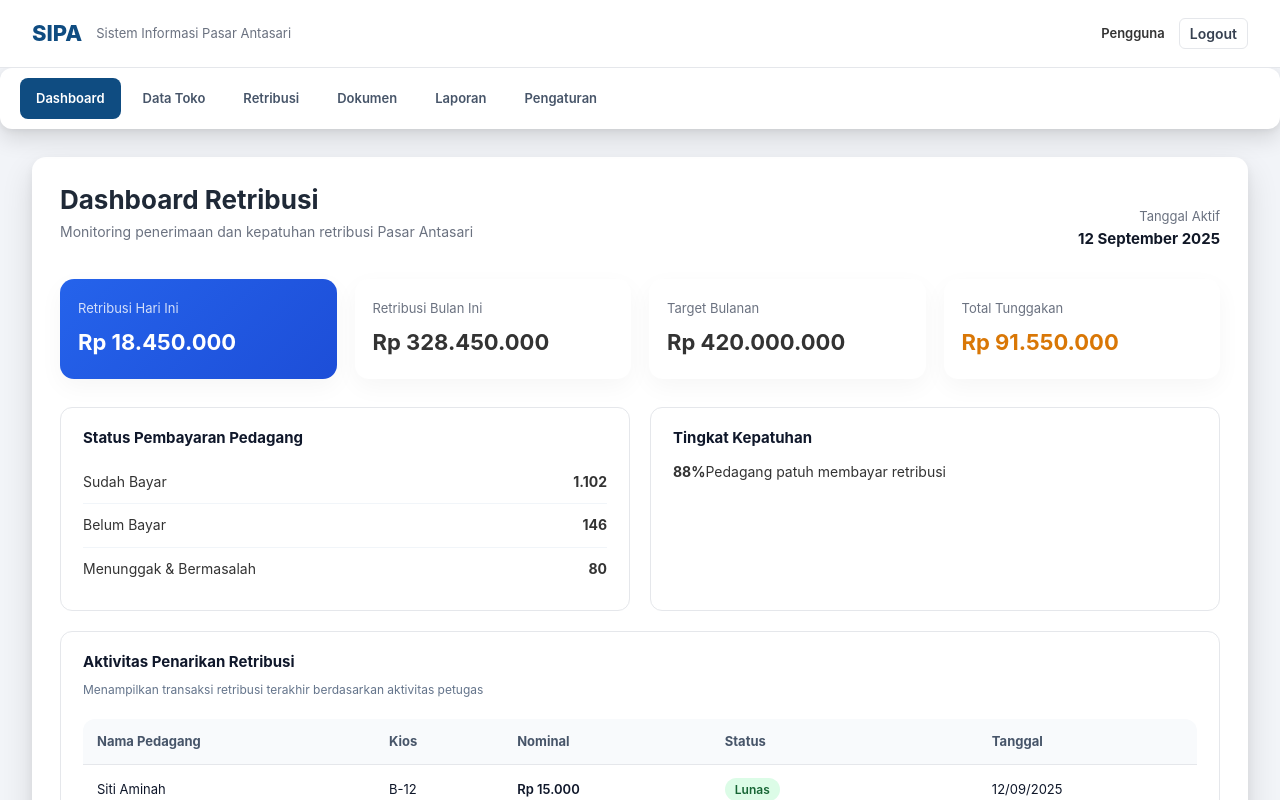
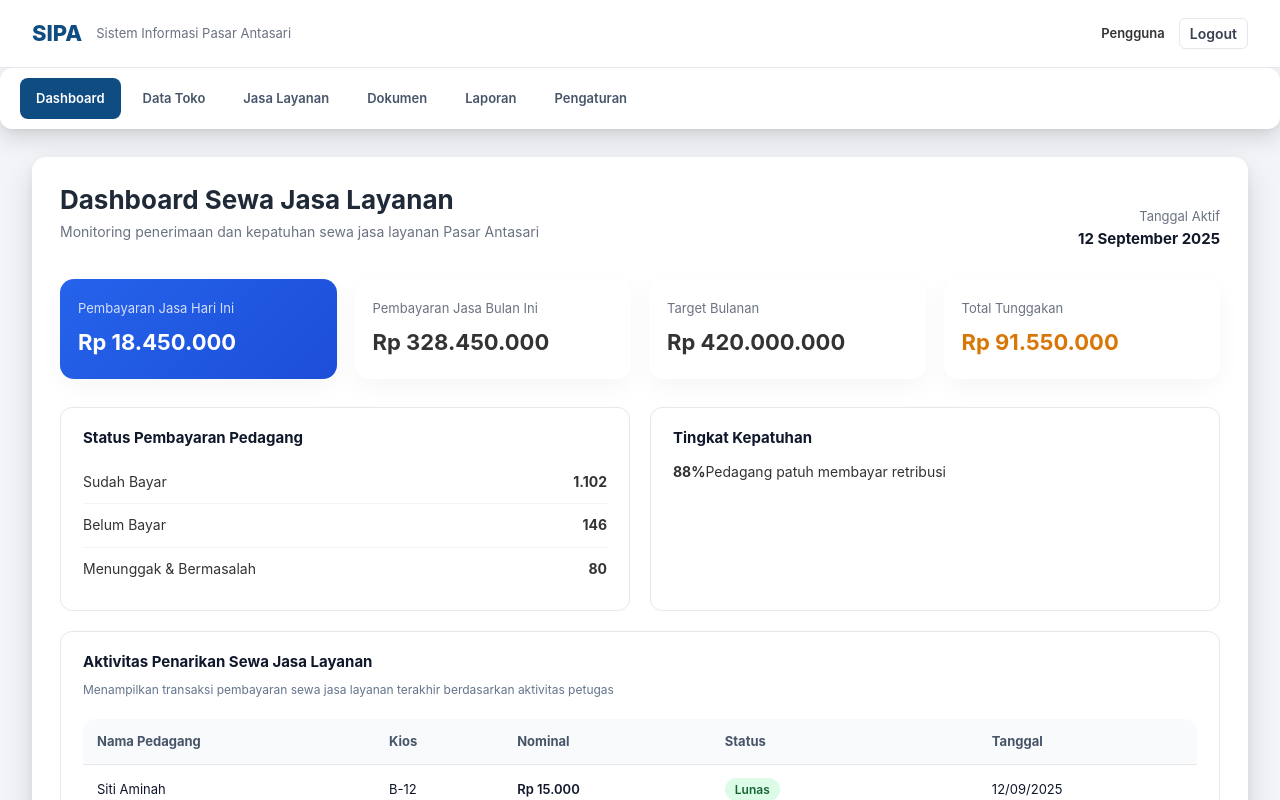
Before and after one commit to AryaBhimasena/sipa, a Next.js app: page /dashboard in a window 1280 px wide. Shown: the top 800 px of the page. Built offline with nearby package versions, Linux system fonts and the light colour scheme; sample sign-in values are in the browser's storage.

Commit message:
Update Dashboard

```diff
--- a/src/app/dashboard/page.js
+++ b/src/app/dashboard/page.js
@@ -19,8 +19,8 @@ export default function DashboardPage() {
         {/* PAGE HEADER */}
         <div className="dashboard-header">
           <div>
-            <h1>Dashboard Retribusi</h1>
-            <p>Monitoring penerimaan dan kepatuhan retribusi Pasar Antasari</p>
+            <h1>Dashboard Sewa Jasa Layanan</h1>
+            <p>Monitoring penerimaan dan kepatuhan sewa jasa layanan Pasar Antasari</p>
           </div>
           <div className="dashboard-date">
             <span>Tanggal Aktif</span>
@@ -31,12 +31,12 @@ export default function DashboardPage() {
         {/* RETRIBUSI KPI */}
         <div className="kpi-grid">
           <div className="kpi-card highlight">
-            <span className="kpi-label">Retribusi Hari Ini</span>
+            <span className="kpi-label">Pembayaran Jasa Hari Ini</span>
             <strong className="kpi-value">Rp 18.450.000</strong>
           </div>
 
           <div className="kpi-card">
-            <span className="kpi-label">Retribusi Bulan Ini</span>
+            <span className="kpi-label">Pembayaran Jasa Bulan Ini</span>
             <strong className="kpi-value">Rp 328.450.000</strong>
           </div>
 
@@ -84,9 +84,9 @@ export default function DashboardPage() {
 
           {/* AKTIVITAS */}
           <div className="panel full">
-            <h3>Aktivitas Penarikan Retribusi</h3>
+            <h3>Aktivitas Penarikan Sewa Jasa Layanan</h3>
 			<p className="panel-subtitle">
-  Menampilkan transaksi retribusi terakhir berdasarkan aktivitas petugas
+  Menampilkan transaksi pembayaran sewa jasa layanan terakhir berdasarkan aktivitas petugas
 </p>
 
             <table className="activity-table">
--- a/src/app/dataToko/page.js
+++ b/src/app/dataToko/page.js
@@ -57,7 +57,7 @@ export default function DataTokoPage() {
         <div className="data-toko-card">
           <div className="data-toko-header">
             <h2>Data Toko</h2>
-            <p>Master data objek retribusi Pasar Antasari</p>
+            <p>Master data objek Pengguna Jasa Layanan Pasar Antasari</p>
           </div>
 
           {/* SEARCH & FILTER */}
--- a/src/components/NavBar.js
+++ b/src/components/NavBar.js
@@ -31,7 +31,7 @@ export default function NavBar() {
         href="/retribusi"
         className={`nav-item ${isActive("/retribusi") ? "active" : ""}`}
       >
-        Retribusi
+        Jasa Layanan
       </Link>
 
       <Link
```
